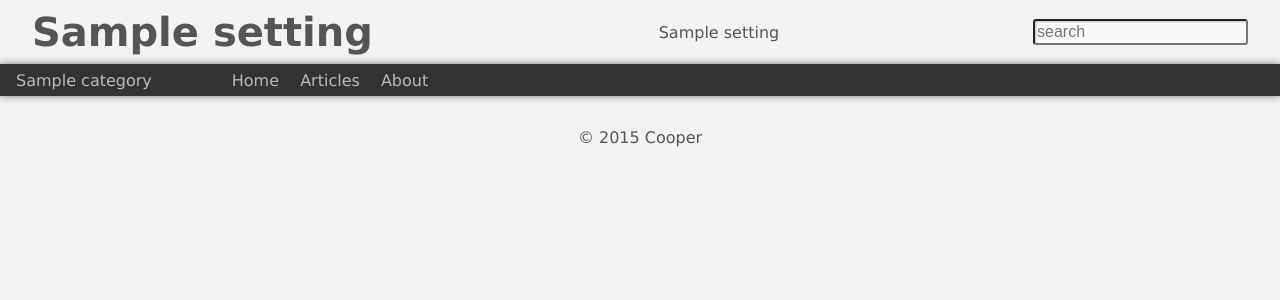
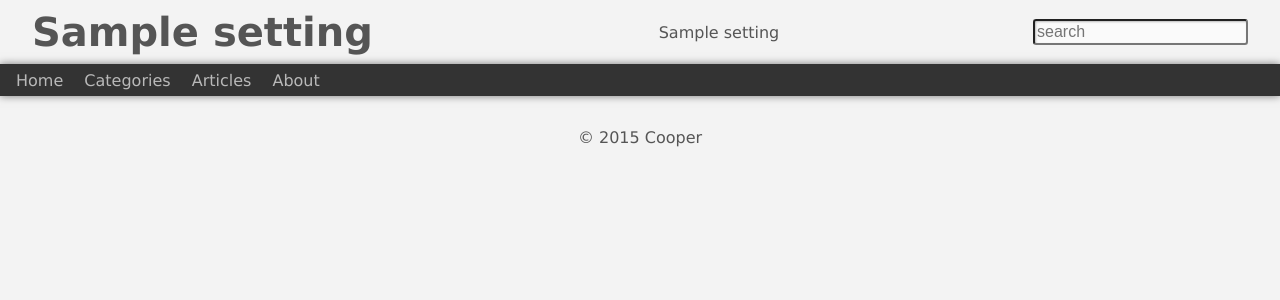
Before and after one commit to lscooperlee/cblog, a Django app: template cblog/templates/cblog_base.html in a window 1280 px wide. Shown: the top 300 px of the page. Run offline with Django 3.2, Linux system fonts and the light colour scheme; the template is opened without the code that fills it: most values are stand-ins (such as "Sample title", 1, 10 or a date in 2020).

Commit message:
css is ready, next step django

```diff
--- a/cblog/static/cblog/style.css
+++ b/cblog/static/cblog/style.css
@@ -12,6 +12,7 @@
     color: rgba(0, 158, 184, 1);
     transition: color 0.3s;
     outline: none;
+    cursor: pointer;
 }
 
 a:link {
@@ -29,6 +30,7 @@
 
 a:active {
     text-decoration: underline;
+    cursor: pointer;
 }
 
 ol, ul {
@@ -87,9 +89,23 @@
     align-items: center;
 }
 
+nav > * {
+}
+
 nav > #navigator {
-    margin-left: 4rem;
     flex-grow: 12;
+    position: relative;
+}
+
+
+nav > #navigator:before{
+    content: " ";
+    border: solid;
+    border-width: 1rem 0.1rem;
+    position: absolute;
+    top:0.5rem;
+    left: -0.5rem;
+    border-color: rgba(128,128,128,0.7);
 }
 
 nav > #navigator  li {
@@ -97,9 +113,11 @@
     margin-right: 1rem;
 }
 
-nav > #category {
-    margin-left: 1rem;
-}
+/*nav > #category {
+    flex-grow: 1;
+    text-align: center;
+    cursor: pointer;
+}*/
 
 nav > #welcome {
     flex-grow: 1;
--- a/cblog/templates/cblog_base.html
+++ b/cblog/templates/cblog_base.html
@@ -15,14 +15,12 @@
 <input id="searchinput" placeholder="Search" type="text" autocomplete="off" >
 </header>
 <nav class="banner">
-<div id="category">
-    {% for category in category_list %}
-        {{ category.title }}
-    {% endfor %}
+<div id="category" class="listdown">
 </div>
 <div id="navigator">
     <ul>
     <li><a href="#">Home</a></li>
+    <li><a href="#">Categories</a></li>
     <li><a href="#">Articles</a></li>
     <li><a href="#">About</a>
     {% if user.is_authenticated %}
@@ -32,7 +30,7 @@
 </div>
 {% if user.is_authenticated %}
     <div id="welcome">
-        <span>welcome {{ user }}</span>
+        <a href="#"><span>logout {{ user }}</span></a>
     </div>
 {% endif %}
 </nav>
```
Also changed, not shown: cblog/static/cblog/article.css (+42 -12 lines), cblog/templates/cblog/cblog_index.html (+8 -6 lines).
